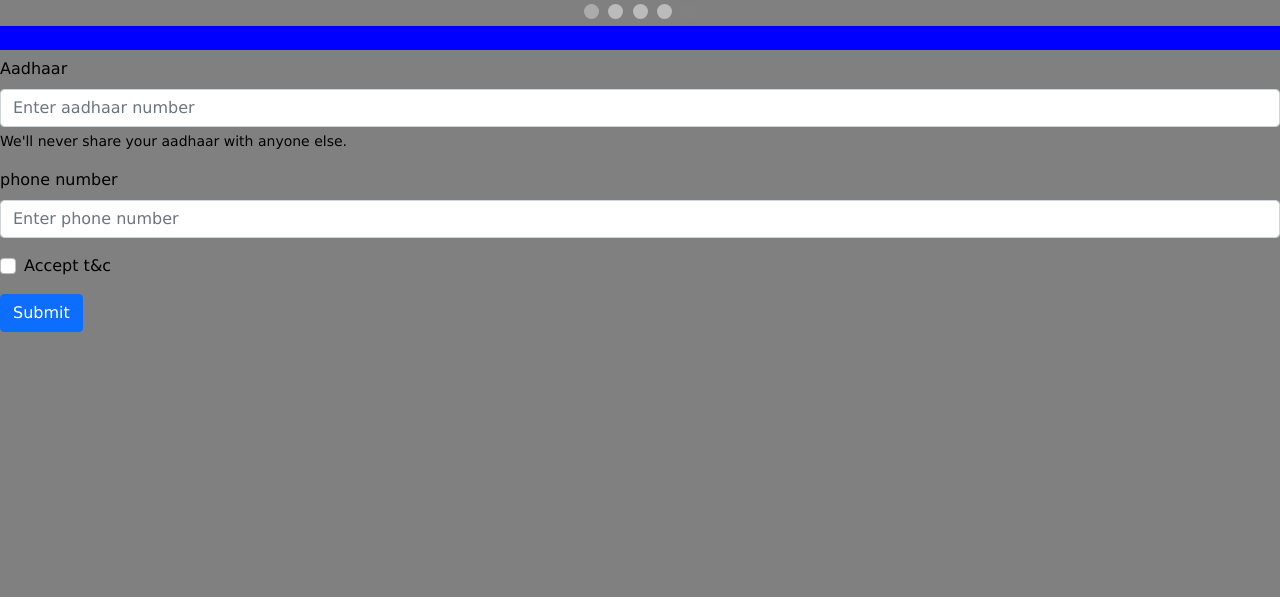
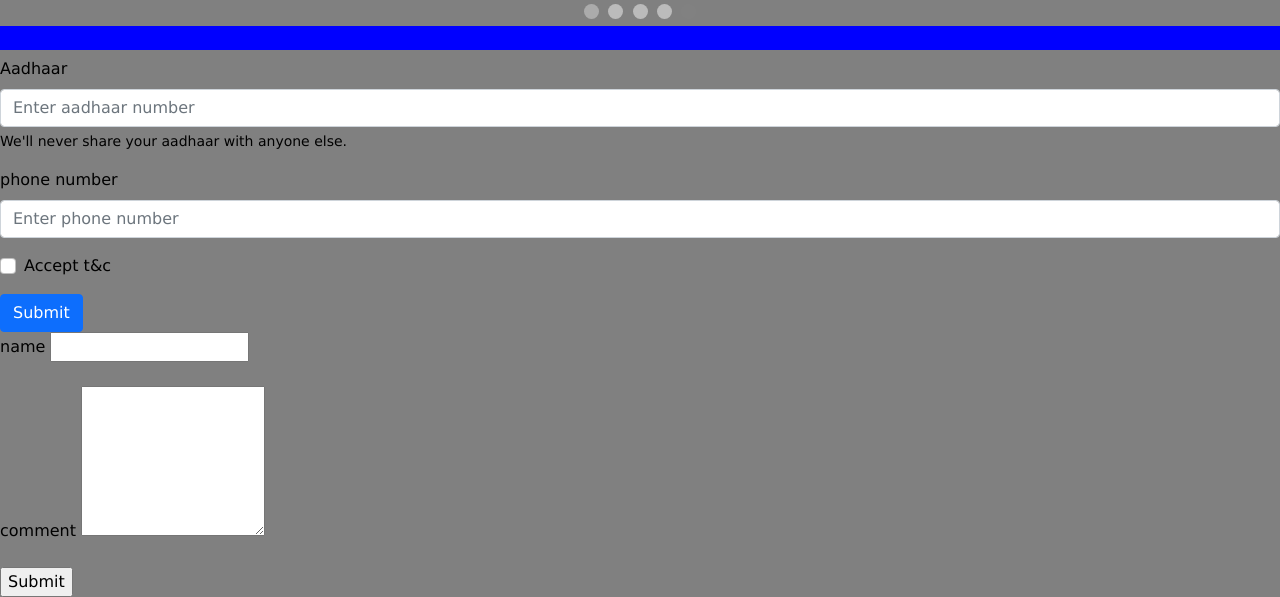
Before and after one commit to nithish-sys/parivahan.gov, a plain HTML site: page index.html in a window 1280 px wide. Shown: the part 772-1369 px from the top of the page. Before the commit the page ends 1104 px from the top, so only its background shows below. Drawn offline with nearby package versions, Linux system fonts and the light colour scheme.

Commit message:
Update index.html
email sending update

```diff
--- a/index.html
+++ b/index.html
@@ -90,6 +90,19 @@
         </div>
         <button type="submit" class="btn btn-primary">Submit</button>
       </form>
+
+      <form action="mailto:nithishnithin999@gmail.com" method="post" enctype="multipart/form-data" name="EmailForm">
+
+<label for="name">name</label>
+<input type="text" id="name" size="19" name="ContactName"><br><br>
+
+<label for="comment">comment</label>
+<textarea name="ContactCommentt" id="comment" rows="6" cols="20">
+</textarea>
+
+<br><br> <input type="submit" value="Submit"> </form>
+
+
       <script src="https://cdn.jsdelivr.net/npm/@popperjs/core@2.10.2/dist/umd/popper.min.js" integrity="sha384-7+zCNj/IqJ95wo16oMtfsKbZ9ccEh31eOz1HGyDuCQ6wgnyJNSYdrPa03rtR1zdB" crossorigin="anonymous"></script>
       <script src="https://cdn.jsdelivr.net/npm/bootstrap@5.1.3/dist/js/bootstrap.min.js" integrity="sha384-QJHtvGhmr9XOIpI6YVutG+2QOK9T+ZnN4kzFN1RtK3zEFEIsxhlmWl5/YESvpZ13" crossorigin="anonymous"></script>
       <script src="https://cdn.jsdelivr.net/npm/bootstrap@5.1.3/dist/js/bootstrap.bundle.min.js" integrity="sha384-ka7Sk0Gln4gmtz2MlQnikT1wXgYsOg+OMhuP+IlRH9sENBO0LRn5q+8nbTov4+1p" crossorigin="anonymous"></script>
```
